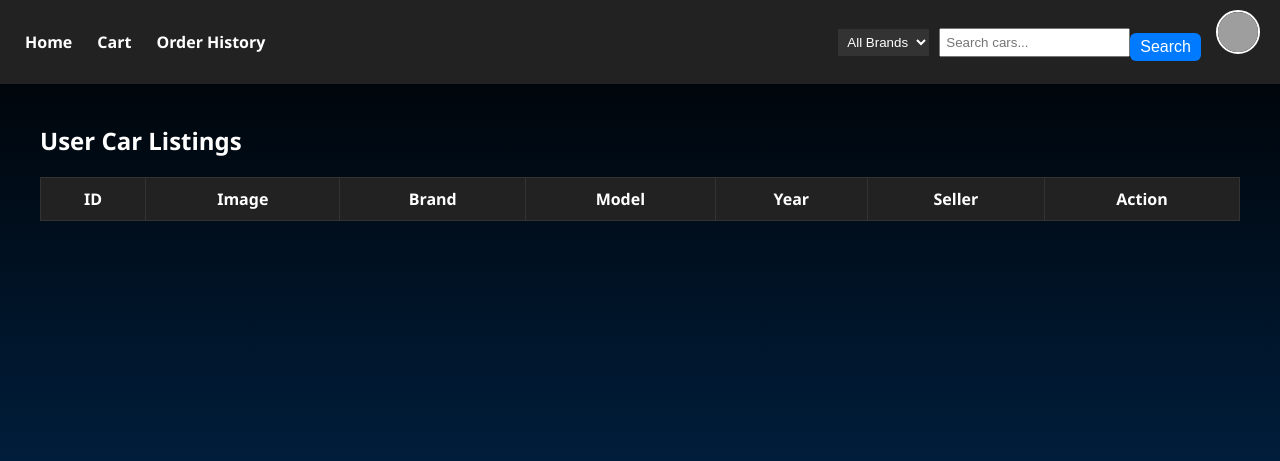
After one commit to Icekoldkiller/Car-listing-website, a Flask app: page /admin/user-cars in a window 1280 px wide. The commit adds this page. Shown: the top 461 px of the page. Run offline with Flask 3, Linux system fonts and the light colour scheme; a user stored in the database is signed in; data comes from the database, SQL or seed files in the repository; both versions use the stored data as it was after the commit; lists and menus that the app fills with data are empty; grey boxes are pictures that could not be loaded.

Commit message:
Added being able to upload a profile picture

```diff
--- a/app.py
+++ b/app.py
@@ -3,6 +3,7 @@ from flask_sqlalchemy import SQLAlchemy
 from werkzeug.security import generate_password_hash, check_password_hash
 from models import CartItem, Car, User,db
 from flask_migrate import Migrate
+from werkzeug.utils import secure_filename
 import os
 
 app = Flask(__name__)
@@ -19,6 +20,11 @@ migrate = Migrate(app, db)
 UPLOAD_FOLDER = 'static/images'
 ALLOWED_EXTENSIONS = {'png', 'jpg', 'jpeg', 'gif'}
 app.config['UPLOAD_FOLDER'] = UPLOAD_FOLDER
+app.config['PROFILE_PIC_FOLDER'] = os.path.join('static', 'profile_pics')
+upload_folder = os.path.join('static', 'profile_pics')
+os.makedirs(upload_folder, exist_ok=True)
+app.config['PROFILE_PIC_FOLDER'] = upload_folder
+
 
 def allowed_file(filename):
     return '.' in filename and filename.rsplit('.', 1)[1].lower() in ALLOWED_EXTENSIONS
@@ -36,12 +42,13 @@ class Car(db.Model):
     mileage = db.Column(db.Integer, nullable=False)
     year = db.Column(db.Integer, nullable=False)
     brand = db.Column(db.String(50), nullable=False)
-    fuel_type = db.Column(db.String(50), nullable=False)
+    fuel_type = db.Column(db.String(50), nullable=True)
     condition = db.Column(db.String(50), nullable=False)
     image = db.Column(db.String(100), nullable=True)
     price = db.Column(db.Float, nullable=False)
     seller_id = db.Column(db.Integer, db.ForeignKey('user.id'))
     seller = db.relationship('User', back_populates='listed_cars')
+    profile_pic = db.Column(db.String(120), nullable=True)
 
 class User(db.Model):
     id = db.Column(db.Integer, primary_key=True)
@@ -377,15 +384,26 @@ def search():
     ).all()
     return render_template('search_results.html', cars=results, query=query)
 
-@app.route('/profile')
+@app.route('/profile', methods=['GET', 'POST'])
 def profile():
-    user_id = session.get('user_id')
-    if not user_id:
-        flash("You must be logged in to view your profile.")
+    if 'user_id' not in session:
         return redirect(url_for('login'))
 
-    user = User.query.get(user_id)
-    return render_template('profile.html', user=user, user_cars=user.listed_cars, bookmarks=user.bookmarked_cars)
+    user = User.query.get(session['user_id'])
+
+    if request.method == 'POST':
+        if 'profile_pic' in request.files:
+            file = request.files['profile_pic']
+            if file and allowed_file(file.filename):
+                filename = secure_filename(file.filename)
+                file.save(os.path.join(app.config['UPLOAD_FOLDER'], filename))
+                user.profile_pic = filename
+                db.session.commit()
+                flash('Profile picture updated!', 'success')
+            else:
+                flash('Invalid file type!', 'danger')
+
+    return render_template('profile.html', user=user)
 
 @app.route('/orders')
 def orders():
@@ -477,10 +495,12 @@ def bookmark(car_id):
         user.bookmarked_cars.append(car)
         db.session.commit()
         flash("Car bookmarked!")
-    else:
-        flash("You’ve already bookmarked this car.")
+
+    # Update session to reflect bookmarks for UI feedback
+    session['bookmarked_ids'] = [c.id for c in user.bookmarked_cars]
 
     return redirect(url_for('car_detail', car_id=car_id))
+
 
 @app.route('/update_quantity/<int:car_id>', methods=['POST'])
 def update_quantity(car_id):
@@ -492,6 +512,62 @@ def update_quantity(car_id):
             db.session.commit()
     return redirect(url_for('cart'))
 
+@app.route('/admin/user-listings')
+def admin_user_listings():
+    if 'admin_logged_in' not in session:
+        return redirect(url_for('admin_login'))
+
+    user_listings = Car.query.filter(Car.seller_id != None).all()
+    return render_template('admin_user_cars.html', user_listings=user_listings)
+
+@app.route('/admin/delete-user-car/<int:car_id>', methods=['POST'])
+def admin_delete_user_car(car_id):
+    if 'admin_logged_in' not in session:
+        return redirect(url_for('admin_login'))
+
+    car = Car.query.get_or_404(car_id)
+    db.session.delete(car)
+    db.session.commit()
+    flash('User listing deleted.')
+    return redirect(url_for('admin_user_listings'))
+
+@app.route('/admin/user-cars')
+def admin_user_cars():
+    if not session.get('admin_logged_in'):
+        return redirect(url_for('admin_login'))
+
+    user_listed_cars = Car.query.filter(Car.seller_id.isnot(None)).all()
+    return render_template('admin_user_cars.html', user_listed_cars=user_listed_cars)
+
+@app.route('/upload_profile_pic', methods=['POST'])
+def upload_profile_pic():
+    if 'user_id' not in session:
+        return redirect(url_for('login'))
+
+    file = request.files.get('profile_pic')
+    if file and allowed_file(file.filename):
+        filename = secure_filename(file.filename)
+        filepath = os.path.join(app.config['PROFILE_PIC_FOLDER'], filename)
+        file.save(filepath)
+
+        user = User.query.get(session['user_id'])
+        user.profile_pic = filename
+        db.session.commit()
+
+        flash("Profile picture updated!", "success")
+    else:
+        flash("Invalid file format!", "danger")
+
+    return redirect(url_for('profile'))
+
+@app.context_processor
+def inject_user():
+    if 'user_id' in session:
+        user = User.query.get(session['user_id'])
+        return dict(current_user=user)
+    return dict(current_user=None)
+
+
 
 if __name__ == '__main__':
     with app.app_context():
--- a/models.py
+++ b/models.py
@@ -8,6 +8,7 @@ class User(db.Model):
     id = db.Column(db.Integer, primary_key=True)
     username = db.Column(db.String(80), unique=True)
     password_hash = db.Column(db.String(120))
+    profile_pic = db.Column(db.String(120), nullable=True)
 
     listed_cars = db.relationship('Car', back_populates='seller')
     orders = db.relationship('Order', backref='user')
@@ -24,7 +25,7 @@ class Car(db.Model):
     mileage = db.Column(db.Integer, nullable=False)
     year = db.Column(db.Integer, nullable=False)
     brand = db.Column(db.String(50), nullable=False)
-    fuel_type = db.Column(db.String(50), nullable=False)
+    fuel_type = db.Column(db.String(50), nullable=True)
     condition = db.Column(db.String(50), nullable=False)
     image = db.Column(db.String(100), nullable=True)
     price = db.Column(db.Float, nullable=False)
--- a/static/style.css
+++ b/static/style.css
@@ -355,3 +355,30 @@ a.button-link:hover {
     color: white;
     cursor: pointer;
 }
+
+.custom-btn {
+    display: inline-block;
+    padding: 10px 20px;
+    background: linear-gradient(45deg, #005eff, #0f9dff);
+    color: white;
+    border: none;
+    border-radius: 12px;
+    text-decoration: none;
+    font-weight: bold;
+    transition: background 0.3s ease, transform 0.2s ease;
+    box-shadow: 0 4px 6px rgba(0, 0, 0, 0.2);
+    cursor: pointer;
+}
+
+.custom-btn:hover {
+    background: linear-gradient(45deg, #0f9dff, #005eff);
+    transform: translateY(-2px);
+}
+input[type="file"] {
+    margin-top: 10px;
+}
+
+img {
+    margin-bottom: 15px;
+    border: 2px solid #0f9dff;
+}
--- a/templates/admin.html
+++ b/templates/admin.html
@@ -5,6 +5,7 @@
 <div style="margin-bottom: 20px;">
     <a href="{{ url_for('add_car') }}" class="cart-btn">+ Add New Car</a>
     <a href="{{ url_for('logout_user') }}" class="cart-btn" style="background-color: red;">Logout</a>
+    <a href="{{ url_for('admin_user_cars') }}" class="custom-btn">Manage User Listings</a>
 </div>
 
 <table>
--- /dev/null
+++ b/templates/admin_user_cars.html
@@ -0,0 +1,73 @@
+{% extends "layout.html" %}
+{% block content %}
+<h2>User Car Listings</h2>
+
+<table class="car-table">
+    <thead>
+        <tr>
+            <th>ID</th>
+            <th>Image</th>
+            <th>Brand</th>
+            <th>Model</th>
+            <th>Year</th>
+            <th>Seller</th>
+            <th>Action</th>
+        </tr>
+    </thead>
+    <tbody>
+        {% for car in user_listings %}
+        <tr>
+            <td>{{ car.id }}</td>
+            <td>
+                {% if car.image %}
+                    <img src="{{ url_for('static', filename='uploads/' ~ car.image) }}" alt="Car image" width="100">
+                {% else %}
+                    No Image
+                {% endif %}
+            </td>
+            <td>{{ car.brand }}</td>
+            <td>{{ car.model }}</td>
+            <td>{{ car.year }}</td>
+            <td>{{ car.seller.username if car.seller else 'Unknown' }}</td>
+            <td>
+                <form method="POST" action="{{ url_for('admin_delete_user_car', car_id=car.id) }}" onsubmit="return confirm('Are you sure you want to delete this car?');">
+                    <button type="submit" class="delete-btn">Delete</button>
+                </form>
+            </td>
+        </tr>
+        {% endfor %}
+    </tbody>
+</table>
+
+<style>
+    .car-table {
+        width: 100%;
+        border-collapse: collapse;
+        margin-top: 20px;
+        background-color: #111;
+        color: white;
+    }
+    .car-table th, .car-table td {
+        border: 1px solid #333;
+        padding: 10px;
+        text-align: center;
+    }
+    .car-table th {
+        background-color: #222;
+    }
+    .car-table img {
+        border-radius: 8px;
+    }
+    .delete-btn {
+        background-color: crimson;
+        color: white;
+        border: none;
+        padding: 6px 10px;
+        border-radius: 5px;
+        cursor: pointer;
+    }
+    .delete-btn:hover {
+        background-color: darkred;
+    }
+</style>
+{% endblock %}
--- a/templates/layout.html
+++ b/templates/layout.html
@@ -21,7 +21,7 @@
             gap: 15px;
         }
 
-        .nav-links a, .nav-links form, .nav-links button {
+        .nav-links a {
             color: white;
             text-decoration: none;
             margin: 0 5px;
@@ -50,24 +50,58 @@
         .container {
             padding: 20px;
         }
+
+        .nav-profile-pic {
+            width: 40px;
+            height: 40px;
+            border-radius: 50%;
+            object-fit: cover;
+            border: 2px solid white;
+            aspect-ratio: 1 / 1;
+            cursor: pointer;
+        }
+
+        .dropdown {
+            position: relative;
+            display: inline-block;
+        }
+
+        .dropdown-content {
+            display: none;
+            position: absolute;
+            right: 0;
+            background-color: #444;
+            min-width: 120px;
+            box-shadow: 0px 8px 16px rgba(0,0,0,0.2);
+            z-index: 1;
+            border-radius: 6px;
+        }
+
+        .dropdown-content a {
+            color: white;
+            padding: 10px 12px;
+            text-decoration: none;
+            display: block;
+            border-bottom: 1px solid #555;
+        }
+
+        .dropdown-content a:last-child {
+            border-bottom: none;
+        }
+
+        .dropdown-content a:hover {
+            background-color: #555;
+        }
     </style>
 </head>
 <body>
 
 <div class="navbar">
-        <!-- 👈 Left side links -->
+    <!-- Left side -->
     <div class="nav-left nav-links">
         <a href="{{ url_for('index') }}">Home</a>
         <a href="{{ url_for('cart') }}">Cart</a>
         <a href="{{ url_for('orders') }}">Order History</a>
-
-            {% if session.get('username') %}
-                <a href="{{ url_for('profile') }}">Profile</a>
-                <a href="{{ url_for('logout_user') }}">Logout</a>
-            {% else %}
-                <a href="{{ url_for('login') }}">Login</a>
-                <a href="{{ url_for('register') }}">Register</a>
-            {% endif %}
 
         {% if session.get('admin_logged_in') and not session.get('username') %}
             <a href="{{ url_for('admin') }}">Admin</a>
@@ -77,7 +111,7 @@
         {% endif %}
     </div>
 
-        <!-- 👉 Combined search & filter -->
+    <!-- Right side -->
     <div class="nav-right">
         <form action="{{ url_for('index') }}" method="get" style="display: flex; align-items: center;">
             <select name="brand" onchange="this.form.submit()" class="dropbtn">
@@ -87,16 +121,44 @@
                 {% endfor %}
             </select>
 
-    <input type="text" name="search" placeholder="Search cars..." value="{{ request.args.get('search', '') }}" style="margin-left: 10px;">
+            <input type="text" name="search" placeholder="Search cars..." value="{{ request.args.get('search', '') }}">
             <button type="submit">Search</button>
         </form>
+
+        {% if session.get('username') %}
+            <div class="dropdown">
+                <img src="{% if current_user.profile_pic %}{{ url_for('static', filename='profile_pics/' + current_user.profile_pic) }}{% else %}{{ url_for('static', filename='profile_pics/default.png') }}{% endif %}" alt="Profile Picture" class="nav-profile-pic" onclick="toggleDropdown()">
+                <div class="dropdown-content" id="profileDropdown">
+                    <a href="{{ url_for('profile') }}">Profile</a>
+                    <a href="{{ url_for('logout_user') }}">Logout</a>
                 </div>
-
+            </div>
+        {% else %}
+            <a href="{{ url_for('login') }}">Login</a>
+            <a href="{{ url_for('register') }}">Register</a>
+        {% endif %}
+    </div>
 </div>
 
 <div class="container">
     {% block content %}{% endblock %}
 </div>
 
+<script>
+function toggleDropdown() {
+    const dropdown = document.getElementById("profileDropdown");
+    dropdown.style.display = dropdown.style.display === "block" ? "none" : "block";
+}
+
+window.onclick = function(event) {
+    if (!event.target.matches('.nav-profile-pic')) {
+        const dropdown = document.getElementById("profileDropdown");
+        if (dropdown && dropdown.style.display === "block") {
+            dropdown.style.display = "none";
+        }
+    }
+};
+</script>
+
 </body>
 </html>
--- a/templates/register.html
+++ b/templates/register.html
@@ -4,7 +4,7 @@
 <form method="POST">
     <input name="username" placeholder="Username" required><br>
     <input name="password" type="password" placeholder="Password" required><br>
-    <button type="submit">Login</button>
+    <button type="submit">Register</button>
 </form>
 
 <p>Already have an account? <a href="{{ url_for('login') }}" class="button-link">Login here</a></p>
```
Also changed, not shown: migrations/versions/6f58102d982a_add_profile_pic_to_user.py (renamed from migrations/versions/e00338413a08_initial_migration_with_fuel_column.py, +8 -10 lines), migrations/versions/9b0740938a45_make_fuel_not_nullable.py (added, +51 -0 lines), migrations/versions/ad65ea88b1dc_add_fuel_type_to_car.py (deleted, +0 -34 lines), templates/car_detail.html (+13 -4 lines), templates/profile.html (+15 -1 lines), instance/cars.db, static/profile_pics/download_1.jpg (added). Lines whose indentation alone changed are shown as unchanged.
